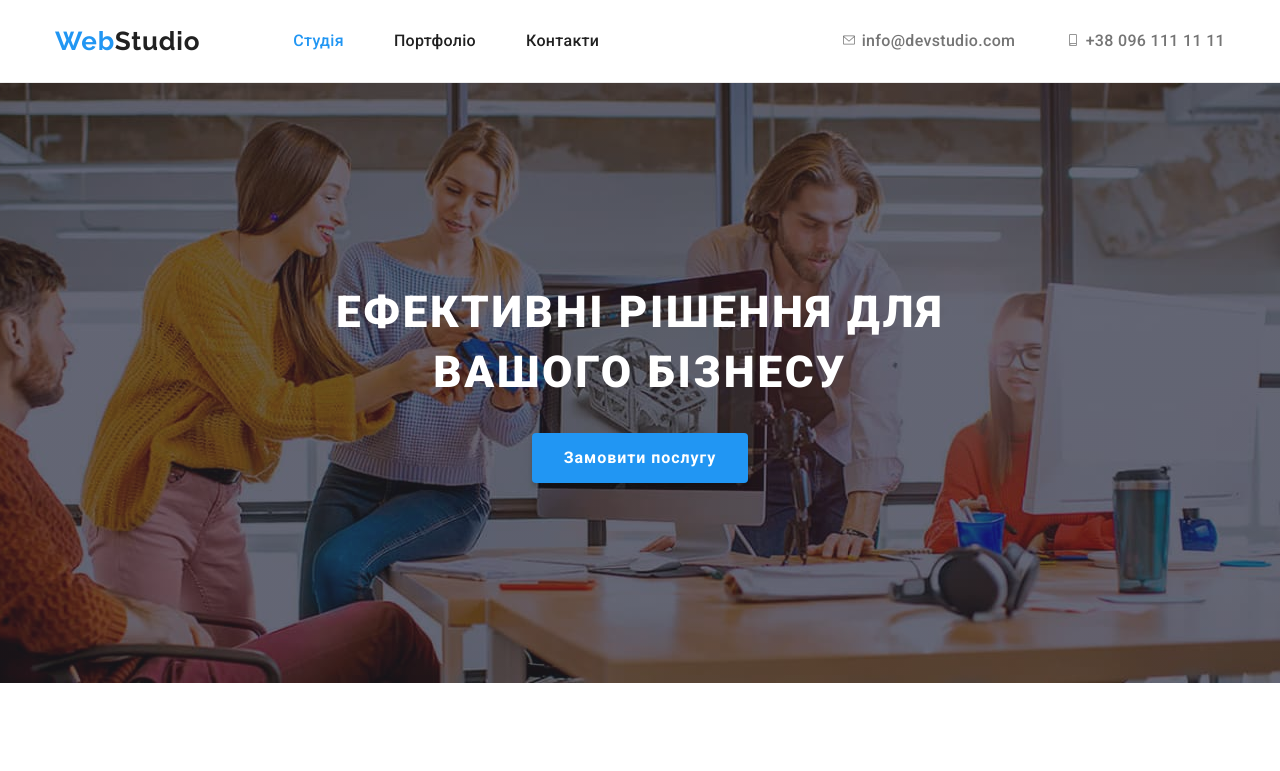
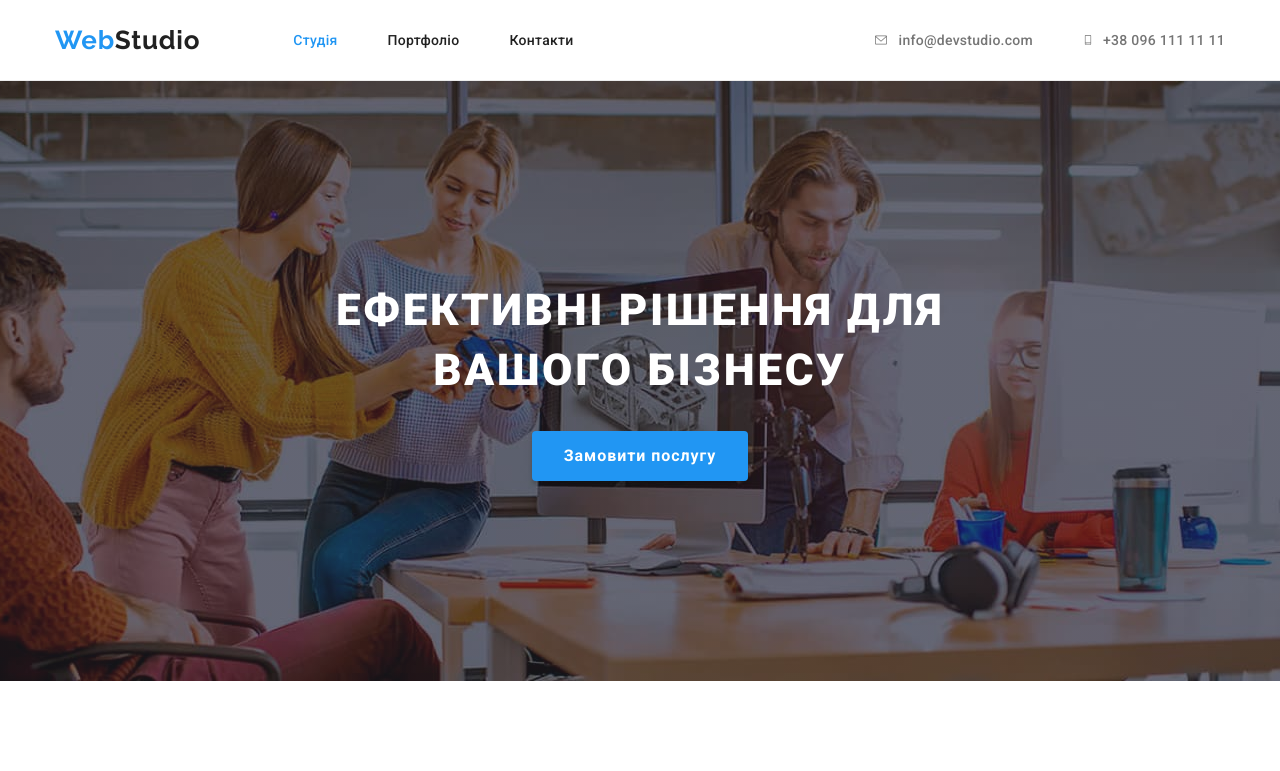
Before and after one commit to Anciand/goit-markup-hw-04, a plain HTML site: page index.html in a window 1280 px wide. Shown: the top 771 px of the page. Drawn offline with nearby package versions, Linux system fonts and the light colour scheme.

Commit message:
update icons

```diff
--- a/css/styles.css
+++ b/css/styles.css
@@ -100,12 +100,18 @@ img {
   margin-left: auto;
   gap: 50px;
 }
+.contact-icon {
+  display: flex;
+  align-items: center;
+}
 .contact-icon:hover,
 .contact-icon:focus {
   color: var(--decorative-color);
 }
 .contact-icon .icon {
   fill: currentColor;
+  margin-right: 10px;
+  padding: 0;
 }
 /* logo styles */
 .logo {
@@ -128,6 +134,8 @@ img {
   display: block;
   color: var(--title);
   font-weight: 500;
+  font-size: 14px;
+  font-weight: 500;
   line-height: 1.15;
   letter-spacing: 0.02em;
 
@@ -142,6 +150,7 @@ img {
   display: block;
   color: var(--text-color);
   font-weight: 500;
+  font-size: 14px;
   line-height: 1.15;
   letter-spacing: 0.02em;
 
--- a/index.html
+++ b/index.html
@@ -53,7 +53,7 @@
           <li class="item">
             <a href="tel:+380961111111" class="contact-link">
               <div class="contact-icon">
-                <svg width="16" height="12" class="icon">
+                <svg width="10" height="16" class="icon">
                   <use href="./images/symbol-defs.svg#smartphone"></use>
                 </svg>
                 +38 096 111 11 11
```
